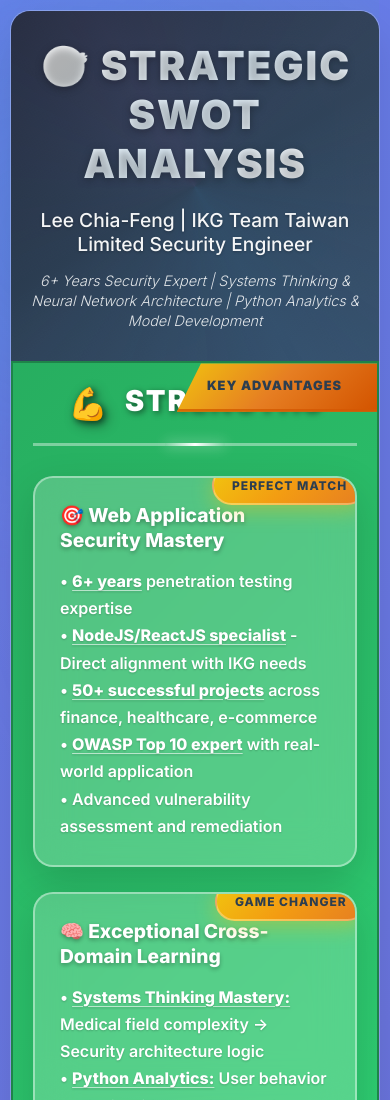
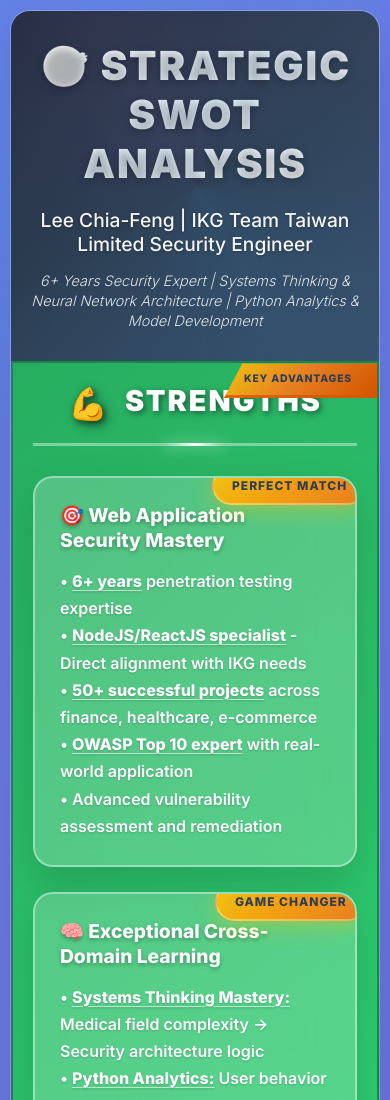
Before and after one commit to StanfordLee721/skills-portfolio-IKG, a plain HTML site: page index.html in a window 390 px wide. Shown: the top 1100 px of the page. Drawn offline with Linux system fonts and the light colour scheme.

Commit message:
Update index.html

```diff
--- a/index.html
+++ b/index.html
@@ -428,18 +428,18 @@
                 #e67e22 50%,
                 #d35400 100%);
             color: #2c3e50;
-            padding: 18px 40px 18px 35px;
+            padding: 12px 30px 12px 25px;
             clip-path: polygon(15% 0%, 100% 0%, 100% 100%, 0% 100%);
-            font-weight: 900;
-            font-size: clamp(0.85rem, 1.8vw, 1.1rem);
+            font-weight: 800;
+            font-size: clamp(0.7rem, 1.2vw, 0.85rem);
             text-transform: uppercase;
-            letter-spacing: 1.5px;
+            letter-spacing: 1px;
             box-shadow: 0 6px 20px rgba(241, 196, 15, 0.3);
             border-bottom: 3px solid rgba(211, 84, 0, 0.8);
             z-index: 10;
-            min-width: 190px;
+            min-width: 150px;
             text-align: center;
-            line-height: 1.2;
+            line-height: 1.1;
         }
 
         /* 響應式設計優化 */
@@ -452,6 +452,12 @@
 
             .swot-quadrant {
                 padding: 30px;
+            }
+
+            .strengths-banner {
+                padding: 8px 20px 8px 15px;
+                font-size: 0.6rem;
+                min-width: 120px;
             }
         }
 
@@ -477,10 +483,10 @@
             }
 
             .strengths-banner {
-                padding: 15px 35px 15px 30px;
-                font-size: 0.8rem;
-                letter-spacing: 1px;
-                min-width: 170px;
+                padding: 10px 25px 10px 20px;
+                font-size: 0.65rem;
+                letter-spacing: 0.8px;
+                min-width: 130px;
                 clip-path: polygon(12% 0%, 100% 0%, 100% 100%, 0% 100%);
             }
         }
```
